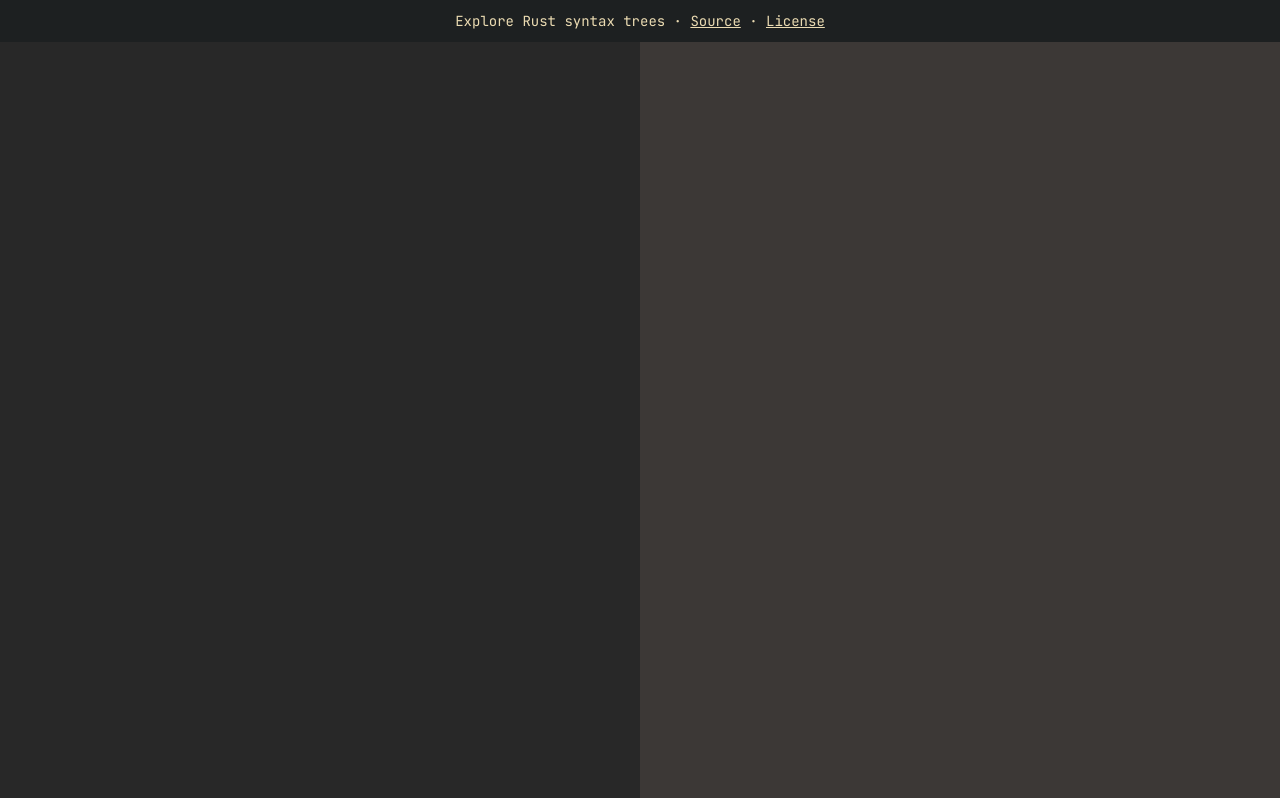
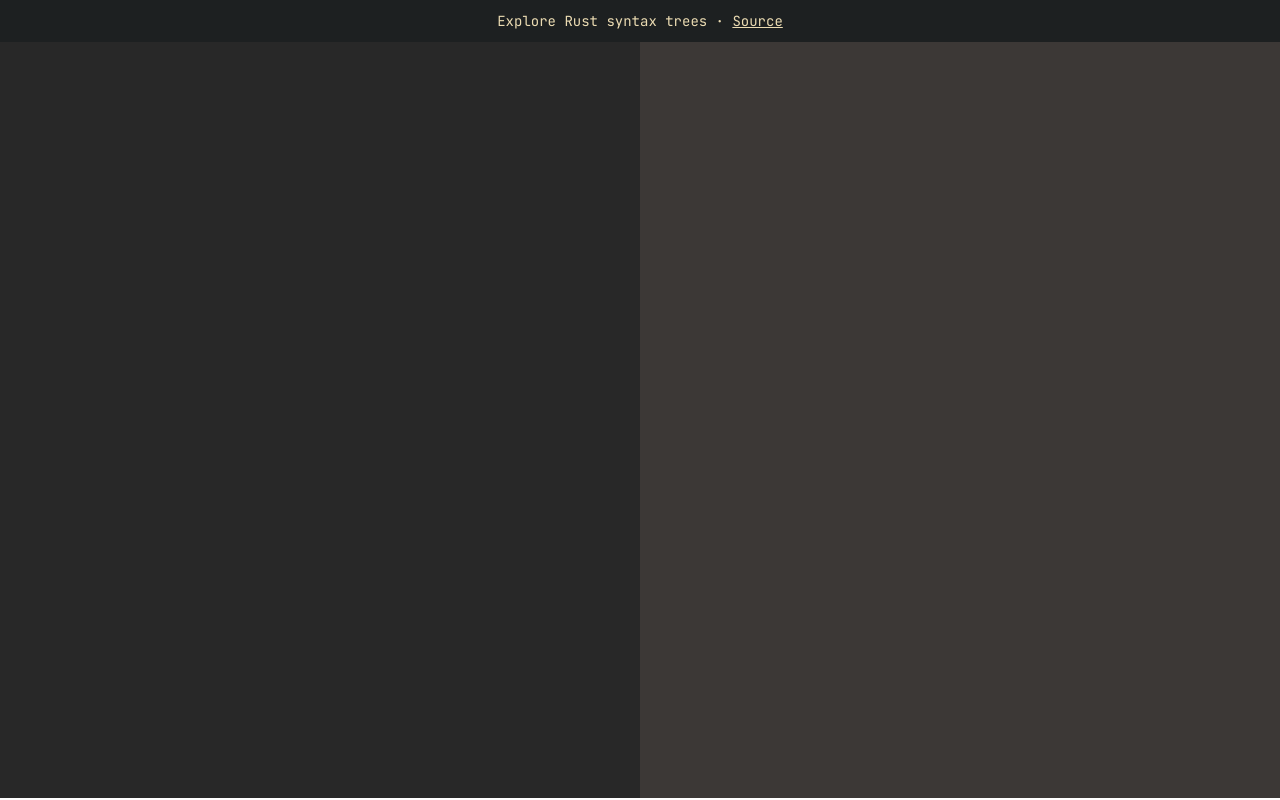
Before and after one commit to snprajwal/rustree, a website built with webpack: page www/index.html in a window 1280 px wide. Built offline with nearby package versions, Linux system fonts and the light colour scheme; what @uiw/codemirror-theme-gruvbox-dark would draw is missing.

```diff
--- a/www/index.html
+++ b/www/index.html
@@ -118,7 +118,6 @@
   <div class="header">
     Explore Rust syntax trees
     · <a href="https://github.com/snprajwal/rustree">Source</a>
-    · <a href="https://github.com/snprajwal/rustree/tree/main/LICENSE">License</a>
   </div>
   <div class="grid-container">
     <div id="source-code"></div>
```
Also changed, not shown: .github/workflows/gh-pages.yaml.
